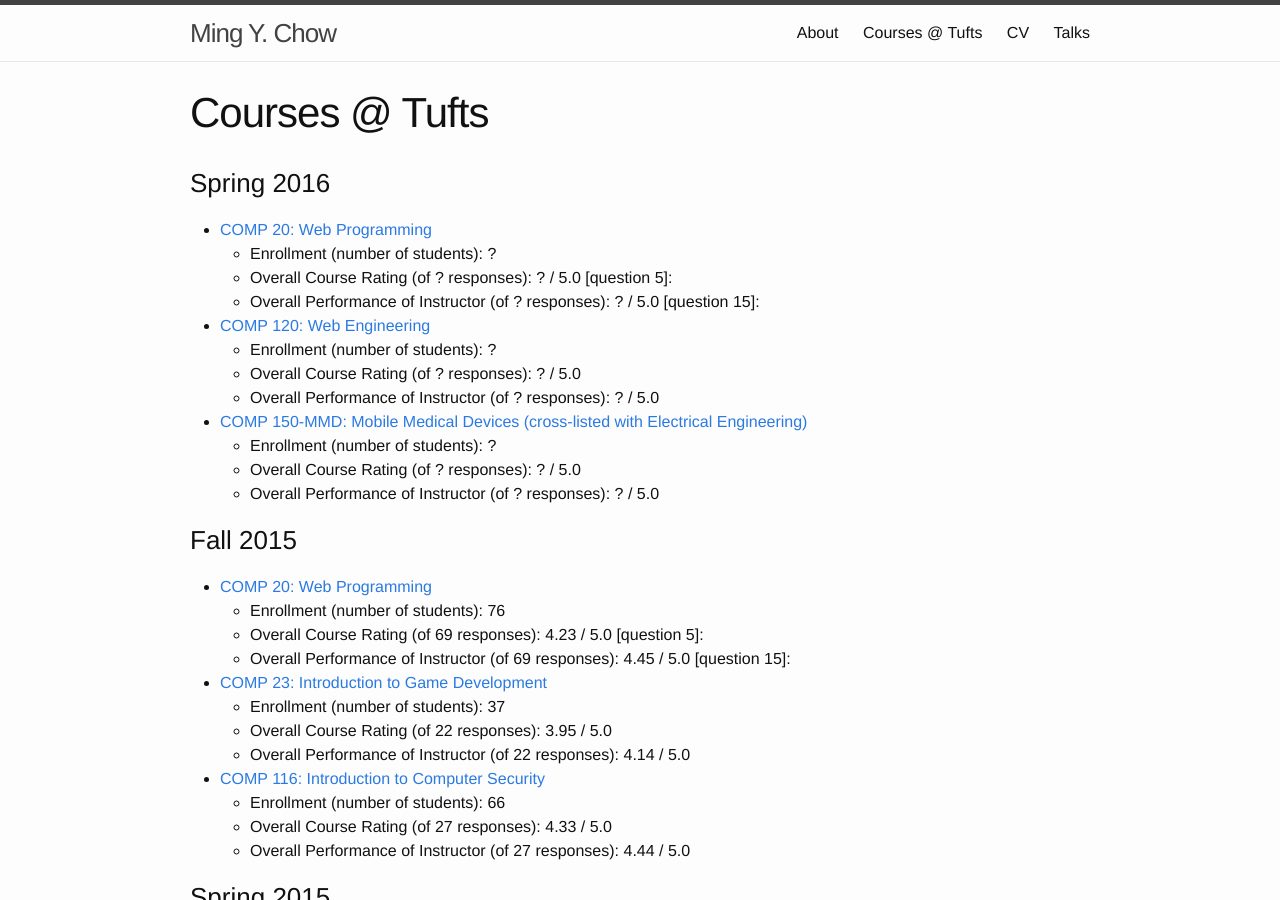
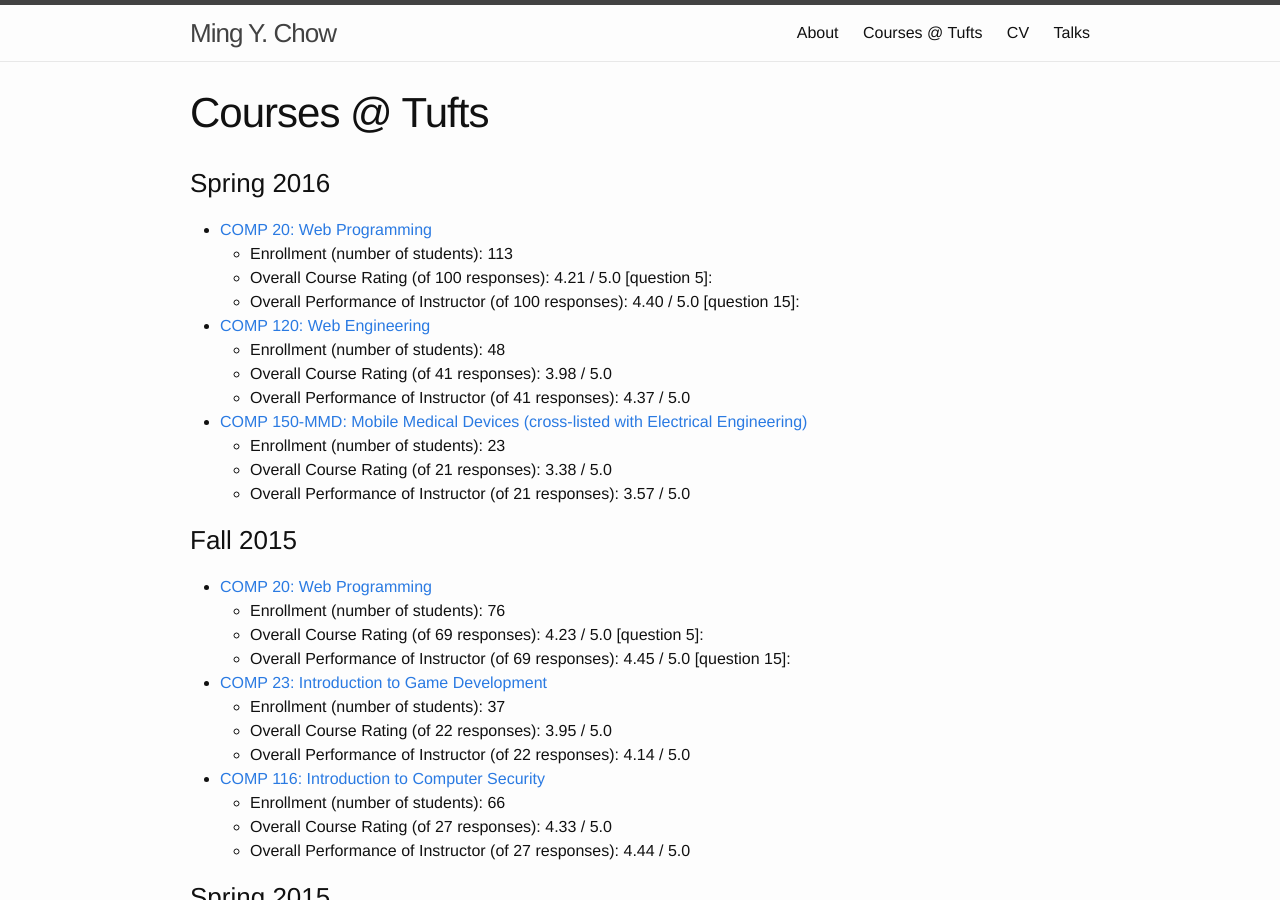
Before and after one commit to mchow01/mchow01.github.io, a Jekyll site: the page built from courses.md, in a window 1280 px wide and 900 px high. Built offline with Jekyll 4.4.1, drawn with Linux system fonts in a browser that asks for light colours.

Commit message:
Updated course eval numbers

```diff
--- a/courses.md
+++ b/courses.md
@@ -6,19 +6,19 @@ permalink: /courses/
 
 ### Spring 2016
 * [COMP 20: Web Programming](http://www.cs.tufts.edu/comp/20/){:target="_blank"}
-	* Enrollment (number of students): ?
-	* Overall Course Rating (of ? responses): ? / 5.0 [question 5]:
-	* Overall Performance of Instructor (of ? responses): ? / 5.0 [question 15]:
+	* Enrollment (number of students): 113
+	* Overall Course Rating (of 100 responses): 4.21 / 5.0 [question 5]:
+	* Overall Performance of Instructor (of 100 responses): 4.40 / 5.0 [question 15]:
 
 * [COMP 120: Web Engineering](http://www.cs.tufts.edu/comp/120/){:target="_blank"}
-	* Enrollment (number of students): ?
-	* Overall Course Rating (of ? responses):  ? / 5.0
-	* Overall Performance of Instructor (of ? responses): ? / 5.0
+	* Enrollment (number of students): 48
+	* Overall Course Rating (of 41 responses):  3.98 / 5.0
+	* Overall Performance of Instructor (of 41 responses): 4.37 / 5.0
 
 * [COMP 150-MMD: Mobile Medical Devices (cross-listed with Electrical Engineering)](http://www.cs.tufts.edu/comp/150MMD/){:target="_blank"}
-	* Enrollment (number of students): ?
-	* Overall Course Rating (of ? responses): ? / 5.0
-	* Overall Performance of Instructor (of ? responses): ? / 5.0
+	* Enrollment (number of students): 23
+	* Overall Course Rating (of 21 responses): 3.38 / 5.0
+	* Overall Performance of Instructor (of 21 responses): 3.57 / 5.0
 
 ### Fall 2015
 * [COMP 20: Web Programming](http://www.cs.tufts.edu/comp/20/){:target="_blank"}
```
Also changed, not shown: 2 other files.
